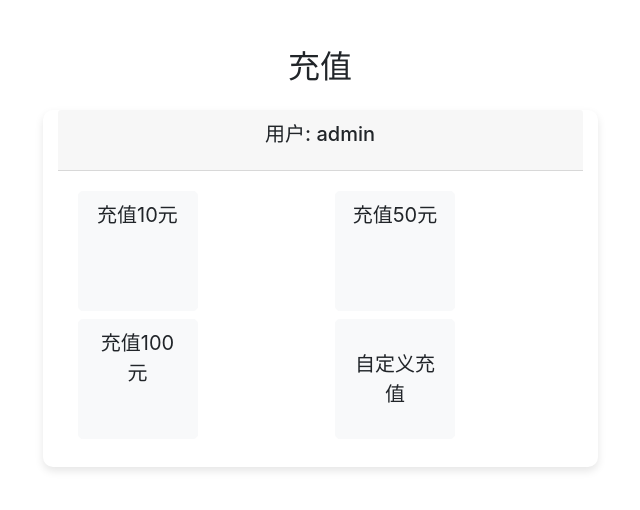
After one commit to Zesuy/cyberbar-charge-system, a Flask app: page /api/recharge in a window 1280 px wide. The commit adds this page. Shown: the top 510 px of the page, without its empty margins (320-960 px from the left). Run offline with Flask 3, Linux system fonts and the light colour scheme; a user stored in the database is signed in; data comes from the database, SQL or seed files in the repository; both versions use the stored data as it was after the commit; some libraries are stand-ins or nearby versions.

Commit message:
添加了充值功能

```diff
--- a/app.py
+++ b/app.py
@@ -75,7 +75,7 @@ class BillingGroup(db.Model):
         return f'<BillingGroup {self.name}>'
 
 
-def create_billing_record(user_id: object, last_login: object, logout_time: object, billing_group_id: object) -> object:
+def create_billing_record(user_id: object, last_login: object, logout_time: object, billing_group_id: object, description="用户下机", fee=None):
     """创建收费记录"""
     user = User.query.get(user_id)
     if user:
@@ -88,9 +88,11 @@ def create_billing_record(user_id: object, last_login: object, logout_time: obje
                 logout_time=logout_time,
                 billing_group_id=billing_group_id,  # 添加计费组 ID
                 billing_group=billing_group,  # 将 BillingGroup 对象关联到 BillingRecord
-                description="用户下机"
+                description=description,  # 使用传入的 description 或者默认值
+                fee=fee  # 使用传入的 fee 或者默认值
             )
-            billing_record.fee = billing_record.calculate_fee()  # 在创建后计算费用
+            if fee is None:  # 如果没有传入 fee，则计算费用
+                billing_record.fee = billing_record.calculate_fee()
             db.session.add(billing_record)
             db.session.commit()
             return billing_record
@@ -130,7 +132,7 @@ with app.app_context():
 def cancel_call():
     if not session.get('logged_in'):
         return jsonify({'error': '未登录'}), 403
-    user_id=session.get('user_id')
+    user_id = session.get('user_id')
     user = User.query.get(user_id)
     if user:
         user.on_call = False  # 取消用户的呼叫状态
@@ -210,6 +212,50 @@ def logout():
             return '用户不存在'
     else:
         return '请先登录'
+
+
+@app.route('/api/recharge', methods=['GET', 'POST'])
+def recharge():
+    user_id = session.get('user_id')
+    if user_id:
+        user = User.query.get(user_id)
+        if user is None:
+            return redirect(url_for('dashboard'))
+        else:
+            if request.method == 'GET':
+                return render_template('recharge.html', user=user)
+            elif request.method == 'POST':
+                # 处理充值逻辑
+                amount = int(request.form.get('amount'))
+                # ... 其他充值逻辑 ...
+                return render_template('success.html')
+    else:
+        return redirect(url_for('login'))
+
+
+@app.route('/api/recharge/confirm/<int:amount>')
+def confirm_recharge(amount):
+    return render_template('confirm.html', amount=amount)
+
+
+@app.route('/api/recharge/confirm/custom', methods=['POST'])
+def confirm_custom_recharge():
+    amount = int(request.form.get('amount'))
+    return render_template('confirm.html', amount=amount)
+
+
+@app.route('/api/recharge/process', methods=['POST'])
+def process_recharge():
+    amount = int(request.form.get('amount'))
+    # 这里需要处理真正的充值逻辑，例如：
+    # 1. 获取用户 ID
+    user_id = session.get('user_id')
+    user = User.query.get(user_id)
+    # 2. 更新用户余额
+    user.balance = amount + user.balance
+    # 3. 记录充值记录
+    create_billing_record(user_id, datetime.now(), datetime.now(), user.billing_group_id,description='用户充值',fee=-amount)
+    return render_template('success.html')
 
 
 @app.route('/', endpoint='index')
--- a/templates/dashboard.html
+++ b/templates/dashboard.html
@@ -148,7 +148,7 @@
                 <button id="logout-button">
                     <i class="fas fa-sign-out-alt"></i> 下机
                 </button>
-                <button id="balance" onclick="showAdminMessage()">
+                <button id="balance" onclick="window.location.href='/api/recharge'">
                     <i class="fas fa-money-bill-wave"></i> 充值
                 </button>
 
@@ -181,9 +181,6 @@
                         .catch(error => console.error(error));
                     }
 
-                    function showAdminMessage() {
-                        alert("请联系管理员");
-                    }
 
                     // 上机按钮逻辑
                     const loginButton = document.getElementById('login-button');
--- /dev/null
+++ b/templates/recharge.html
@@ -0,0 +1,53 @@
+<!DOCTYPE html>
+<html lang="en">
+<head>
+    <meta charset="UTF-8">
+    <meta name="viewport" content="width=device-width, initial-scale=1.0">
+    <title>充值</title>
+    <link rel="stylesheet" href="https://stackpath.bootstrapcdn.com/bootstrap/4.5.2/css/bootstrap.min.css">
+    <style>
+        .btn-lg {
+            width: 120px;
+            height: 120px;
+        }
+        article {
+            box-shadow: 0px 4px 8px rgba(0, 0, 0, 0.1); /* 添加阴影 */
+            border-radius: 10px; /* 添加圆角 */
+        }
+    </style>
+</head>
+<body>
+    <div class="container mt-5">
+        <h2 class="text-center mb-4">充值</h2>
+        <article class="col-md-6 offset-md-3">
+            <header class="card-header">
+                <h5 class="card-title text-center">用户: {{ user.username }}</h5>
+            </header>
+            <div class="card-body">
+                <div class="row justify-content-center">
+                    <div class="col-6 mb-2">
+                        <a href="/api/recharge/confirm/10" class="btn btn-light btn-lg btn-block">充值10元</a>
+                    </div>
+                    <div class="col-6 mb-2">
+                        <a href="/api/recharge/confirm/50" class="btn btn-light btn-lg btn-block">充值50元</a>
+                    </div>
+                    <div class="col-6 mb-2">
+                        <a href="/api/recharge/confirm/100" class="btn btn-light btn-lg btn-block">充值100元</a>
+                    </div>
+                    <div class="col-6 mb-2">
+                        <form action="/api/recharge/confirm/custom" method="POST">
+                            <input type="hidden" name="amount" value="">
+                            <button type="submit" class="btn btn-light btn-lg btn-block">自定义充值</button>
+                        </form>
+                    </div>
+                </div>
+            </div>
+        </article>
+    </div>
+
+    <script src="https://code.jquery.com/jquery-3.5.1.slim.min.js"></script>
+    <script src="https://cdn.jsdelivr.net/npm/popper.js@1.16.1/dist/umd/popper.min.js"></script>
+    <script src="https://stackpath.bootstrapcdn.com/bootstrap/4.5.2/js/bootstrap.min.js"></script>
+
+</body>
+</html>
```
Also changed, not shown: templates/confirm.html (added, +35 -0 lines), templates/success.html (added, +29 -0 lines), instance/cybercafe.db, templates/payment.html (added).
